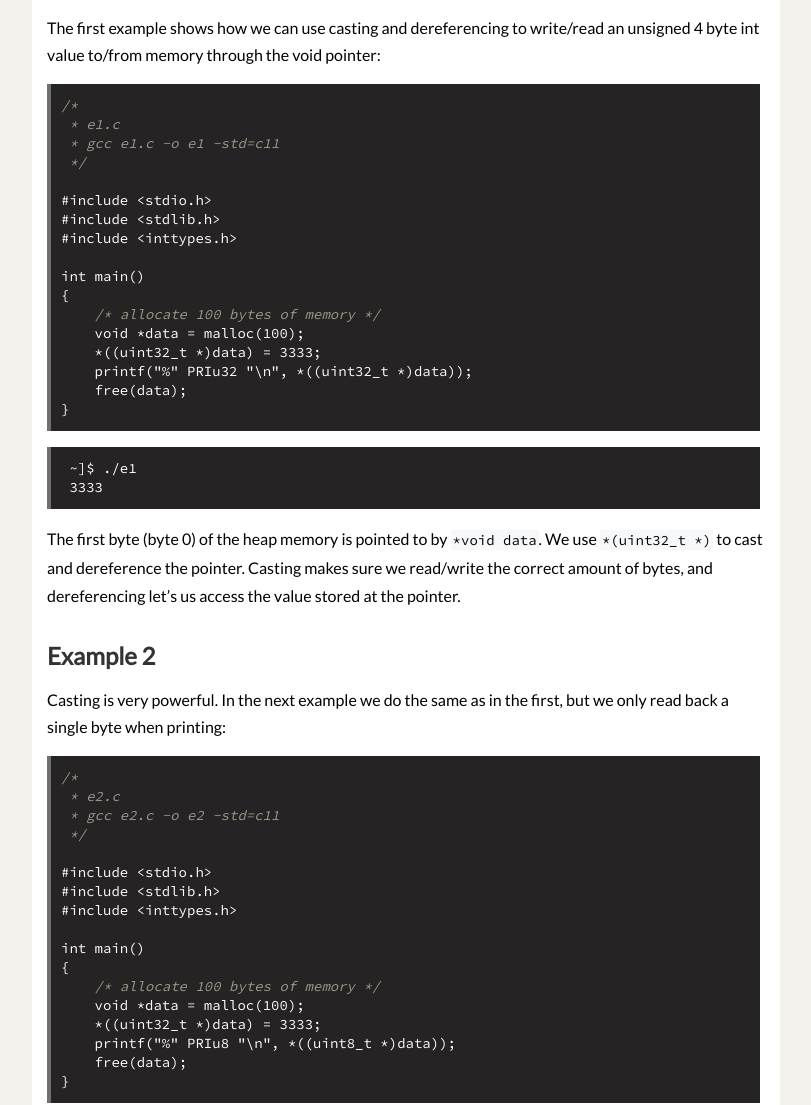
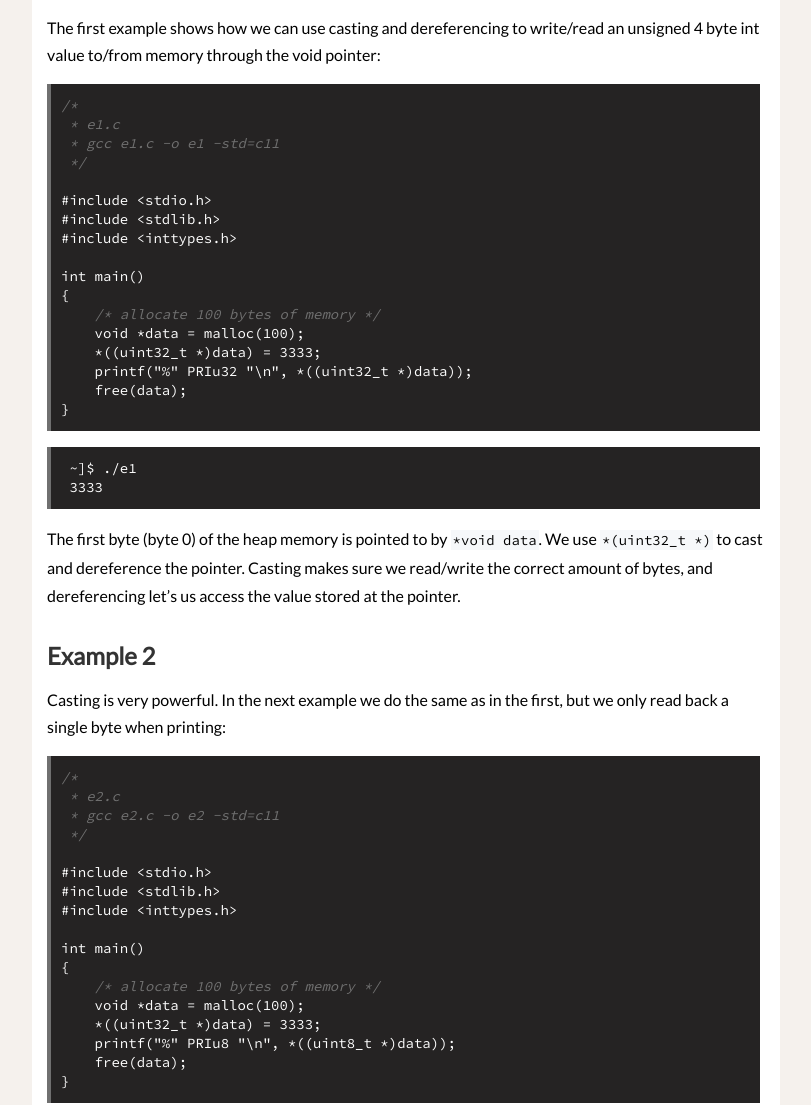
Before and after one commit to execas/execas.github.io, a Jekyll site: the page built from _posts/2019-01-31-casting-the-void-pointer-in-c.md, in a window 1280 px wide. Shown: the part 431-1536 px from the top of the page, without its empty margins (234-1045 px from the left). Built offline with Jekyll 4.4.1, drawn with Linux system fonts in a browser that asks for light colours.

Commit message:
Update syntax-highlight.css

```diff
--- a/css/syntax-highlight.css
+++ b/css/syntax-highlight.css
@@ -1,7 +1,7 @@
 .highlight table td { padding: 5px; }
 .highlight table pre { margin: 0; }
 .highlight .cm {
-  color: #999988;
+  color: #707070;
   font-style: italic;
 }
 
```
